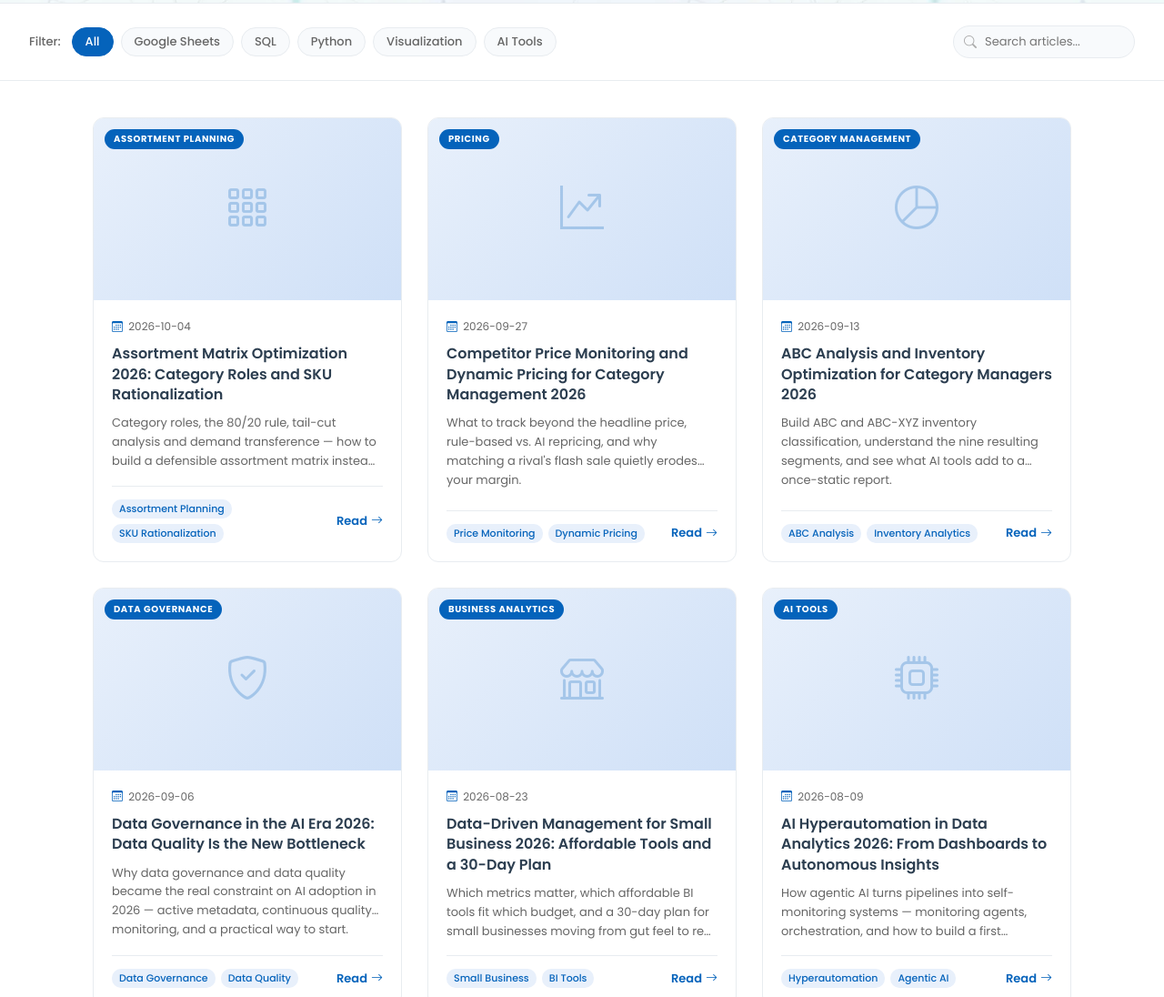
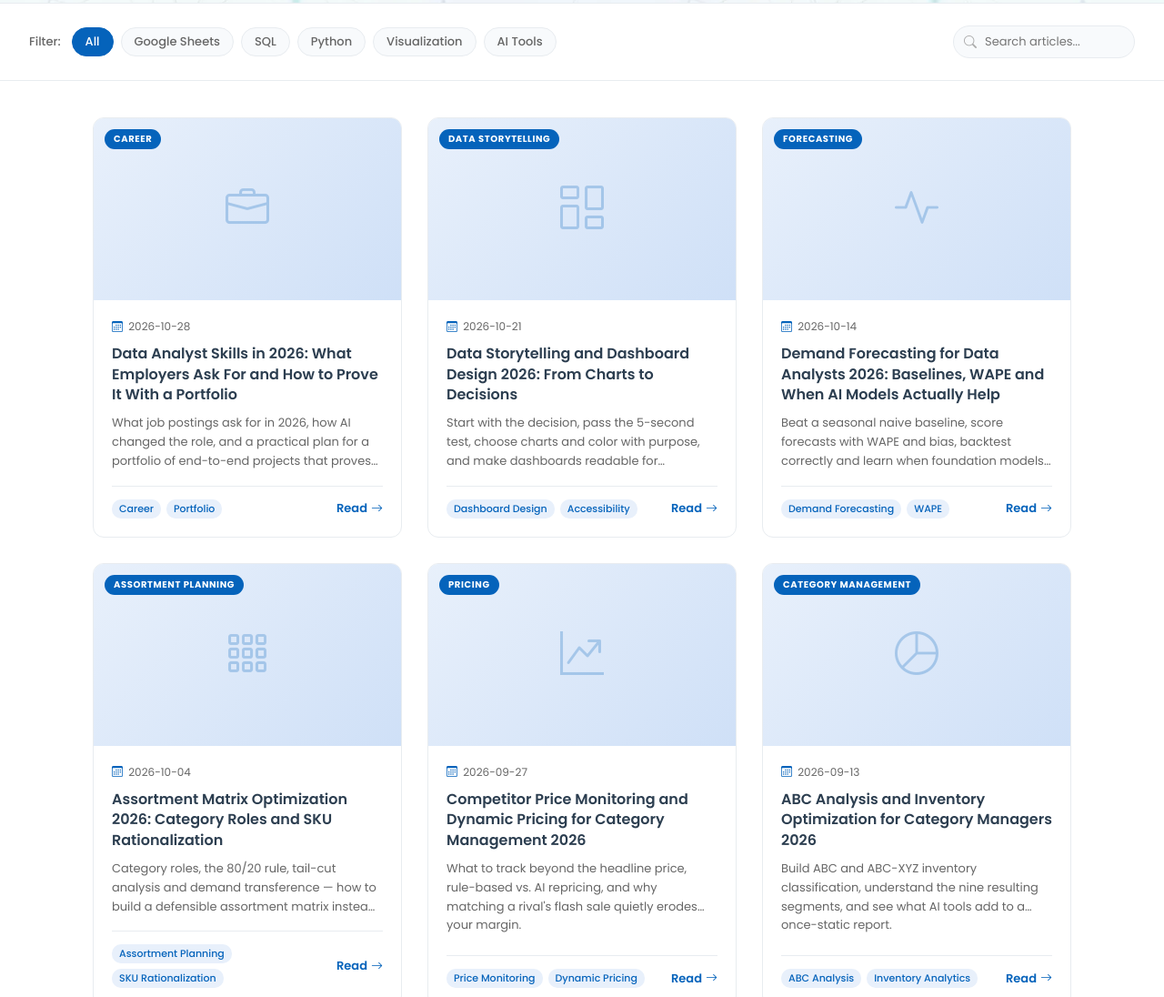
Before and after one commit to isachenko-andrii/isachenko-andrii.github.io, a plain HTML site: page articles/index.html in a window 1280 px wide. Shown: the part 558-1654 px from the top of the page at 91% size. Drawn offline with Linux system fonts and the light colour scheme.

Commit message:
Update index.html

```diff
--- a/articles/index.html
+++ b/articles/index.html
@@ -623,6 +623,72 @@
   <!-- ✏️ ADD NEW CARDS HERE when publishing new articles -->
   <main class="articles-grid" id="articles-grid">
 
+   <!-- ══ Article 18 ══ -->
+    <article class="article-card" data-tags="SQL Python Visualization" data-title="data analyst skills 2026 portfolio sql power bi python career job postings">
+      <div class="card-img">
+        <div class="card-img-placeholder"><i class="bi bi-briefcase"></i></div>
+        <span class="card-tag">Career</span>
+      </div>
+      <div class="card-body">
+        <div class="card-meta">
+          <span><i class="bi bi-calendar3"></i> 2026-10-28</span>
+        </div>
+        <h2>Data Analyst Skills in 2026: What Employers Ask For and How to Prove It With a Portfolio</h2>
+        <p>What job postings ask for in 2026, how AI changed the role, and a practical plan for a portfolio of end-to-end projects that proves your skills.</p>
+        <div class="card-footer">
+          <div class="card-tags">
+            <span class="card-tag-sm">Career</span>
+            <span class="card-tag-sm">Portfolio</span>
+          </div>
+          <a href="2026-10-28-data-analyst-skills-portfolio-2026.html" class="card-read-link">Read <i class="bi bi-arrow-right"></i></a>
+        </div>
+      </div>
+    </article>
+
+    <!-- ══ Article 17 ══ -->
+    <article class="article-card" data-tags="Visualization" data-title="data storytelling dashboard design kpi accessibility 5-second rule">
+      <div class="card-img">
+        <div class="card-img-placeholder"><i class="bi bi-columns-gap"></i></div>
+        <span class="card-tag">Data Storytelling</span>
+      </div>
+      <div class="card-body">
+        <div class="card-meta">
+          <span><i class="bi bi-calendar3"></i> 2026-10-21</span>
+        </div>
+        <h2>Data Storytelling and Dashboard Design 2026: From Charts to Decisions</h2>
+        <p>Start with the decision, pass the 5-second test, choose charts and color with purpose, and make dashboards readable for everyone.</p>
+        <div class="card-footer">
+          <div class="card-tags">
+            <span class="card-tag-sm">Dashboard Design</span>
+            <span class="card-tag-sm">Accessibility</span>
+          </div>
+          <a href="2026-10-21-data-storytelling-dashboard-design.html" class="card-read-link">Read <i class="bi bi-arrow-right"></i></a>
+        </div>
+      </div>
+    </article>
+
+    <!-- ══ Article 16 ══ -->
+    <article class="article-card" data-tags="Python" data-title="demand forecasting wape mape backtesting baseline foundation models time series">
+      <div class="card-img">
+        <div class="card-img-placeholder"><i class="bi bi-activity"></i></div>
+        <span class="card-tag">Forecasting</span>
+      </div>
+      <div class="card-body">
+        <div class="card-meta">
+          <span><i class="bi bi-calendar3"></i> 2026-10-14</span>
+        </div>
+        <h2>Demand Forecasting for Data Analysts 2026: Baselines, WAPE and When AI Models Actually Help</h2>
+        <p>Beat a seasonal naive baseline, score forecasts with WAPE and bias, backtest correctly and learn when foundation models are worth it.</p>
+        <div class="card-footer">
+          <div class="card-tags">
+            <span class="card-tag-sm">Demand Forecasting</span>
+            <span class="card-tag-sm">WAPE</span>
+          </div>
+          <a href="2026-10-14-demand-forecasting-for-analysts.html" class="card-read-link">Read <i class="bi bi-arrow-right"></i></a>
+        </div>
+      </div>
+    </article>
+
     <!-- ══ Article 15 ══ -->
     <article class="article-card" data-tags="Visualization" data-title="assortment matrix optimization category roles sku rationalization">
       <div class="card-img">
```
